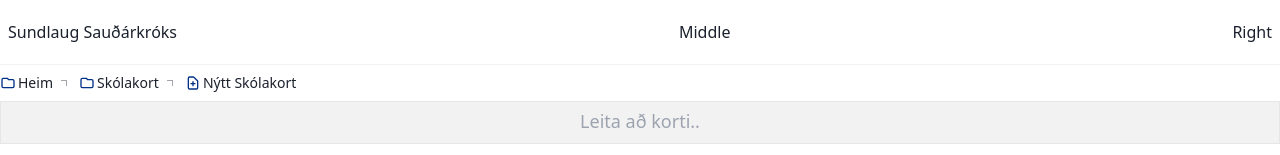
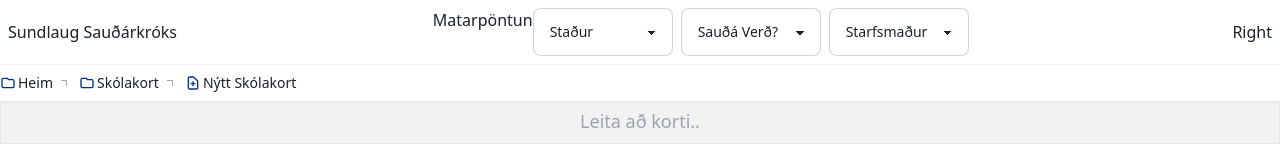
Before and after one commit to Codindev24/sundtherealdeal, a React (Vite) app: page /skolakort in a window 1280 px wide. Shown: the top 155 px of the page. Built offline with nearby package versions, Linux system fonts and the light colour scheme; no server answers; the database is empty.

Commit message:
Matarpantanir

```diff
--- a/src/App.tsx
+++ b/src/App.tsx
@@ -1,3 +1,4 @@
+import Heim from "./pages/Heim";
 import './sass/app.scss';
 
 function App() {
--- a/src/bits/Laga.jsx
+++ b/src/bits/Laga.jsx
@@ -14,7 +14,7 @@ function Laga() {
 
   async function getLagas() {
     const { data } = await supabase.from("laga")
-    .select();
+    .select('*')
     setLagas(data);
   }
 
--- a/src/bits/Tilk.jsx
+++ b/src/bits/Tilk.jsx
@@ -9,11 +9,12 @@ function Tilk() {
   const [tilk, setTilks] = useState([]);
 
   useEffect(() => {
-    geTilks();
+    getTilks();
   }, []);
 
-  async function geTilks() {
-    const { data } = await supabase.from("tilk").select();
+  async function getTilks() {
+    const { data } = await supabase.from("tilk")
+    .select();
     setTilks(data);
   }
 
--- a/src/components/Navbar.jsx
+++ b/src/components/Navbar.jsx
@@ -10,9 +10,44 @@ function Navbar() {
             <h1 className="logo">Sundlaug Sauðárkróks</h1>
         </div>{/* .left */}
 
-        <div className="middle">
-            Middle
-        </div>{/* .middle */}
+        <div className="sauda">
+
+          <div className="matarpontun">
+
+            <div className="pontun flex">
+
+            <p>Matarpöntun</p>
+
+            <select className="select select-bordered w-full max-w-xs">
+            <option disabled selected>Staður</option>
+            <option>Sauðá</option>
+            <option>Hard WOk</option>
+          </select>
+
+          <select className="select select-bordered w-full max-w-xs">
+            <option disabled selected>Sauðá Verð?</option>
+            <option>Réttur dagsins</option>
+            <option>2.890</option>
+            <option>2.290</option>
+          </select>
+
+          <select className="select select-bordered w-full max-w-xs">
+            <option disabled selected>Starfsmaður</option>
+            <option>Steinunn</option>
+            <option>Halla</option>
+            <option>Ragna</option>
+
+            <option className="strakar">Róbert</option>
+            <option className="strakar">Óðinn</option>
+            <option className="strakar">Ólafur</option>
+          </select>
+
+            </div>{/* .pontun */}
+
+
+          </div>{/* .matarpontun */}
+
+        </div>{/* .sauda */}
 
         <div className="right">
          Right
--- a/src/main.tsx
+++ b/src/main.tsx
@@ -7,6 +7,7 @@ import {
   RouterProvider,
 } from "react-router-dom";
 import Navbar from "./components/Navbar";
+import Heim from "./pages/Heim";
 import Skolakort from "./pages/Skolakort";
 import NewSkort from "./pages/NewSkort";
 
@@ -15,7 +16,7 @@ import { ChakraProvider } from '@chakra-ui/react'
 const router = createBrowserRouter([
   {
     path: "/",
-    element: <App/>,
+    element: <Heim/>,
   },
   {
     path: "/skolakort",
--- a/src/pages/Skolakort.jsx
+++ b/src/pages/Skolakort.jsx
@@ -18,7 +18,8 @@ function Skolakort() {
   }, []);
 
   async function getSkorts() {
-    const { data } = await supabase.from("skort").select();
+    const { data } = await supabase.from("skort")
+    .select();
     setSkorts(data);
   }
 
--- a/src/sass/navbar.scss
+++ b/src/sass/navbar.scss
@@ -8,9 +8,32 @@
 
 }// .left
 
-.middle {
+.sauda {
 
-}// .middle
+.matarpontun {
+
+.pontun {
+
+.select {
+ margin-right: 8px;
+
+option {
+ border-bottom: 1px solid gray !important;
+
+&.strakar {
+ background: rgba($color: gray, $alpha: .7);
+ color: white;
+}// &.strakar
+
+}// option
+
+}// .select
+
+}// .pontun
+
+}// .matarpontun
+
+}// .sauda
 
 .right {
 
```
